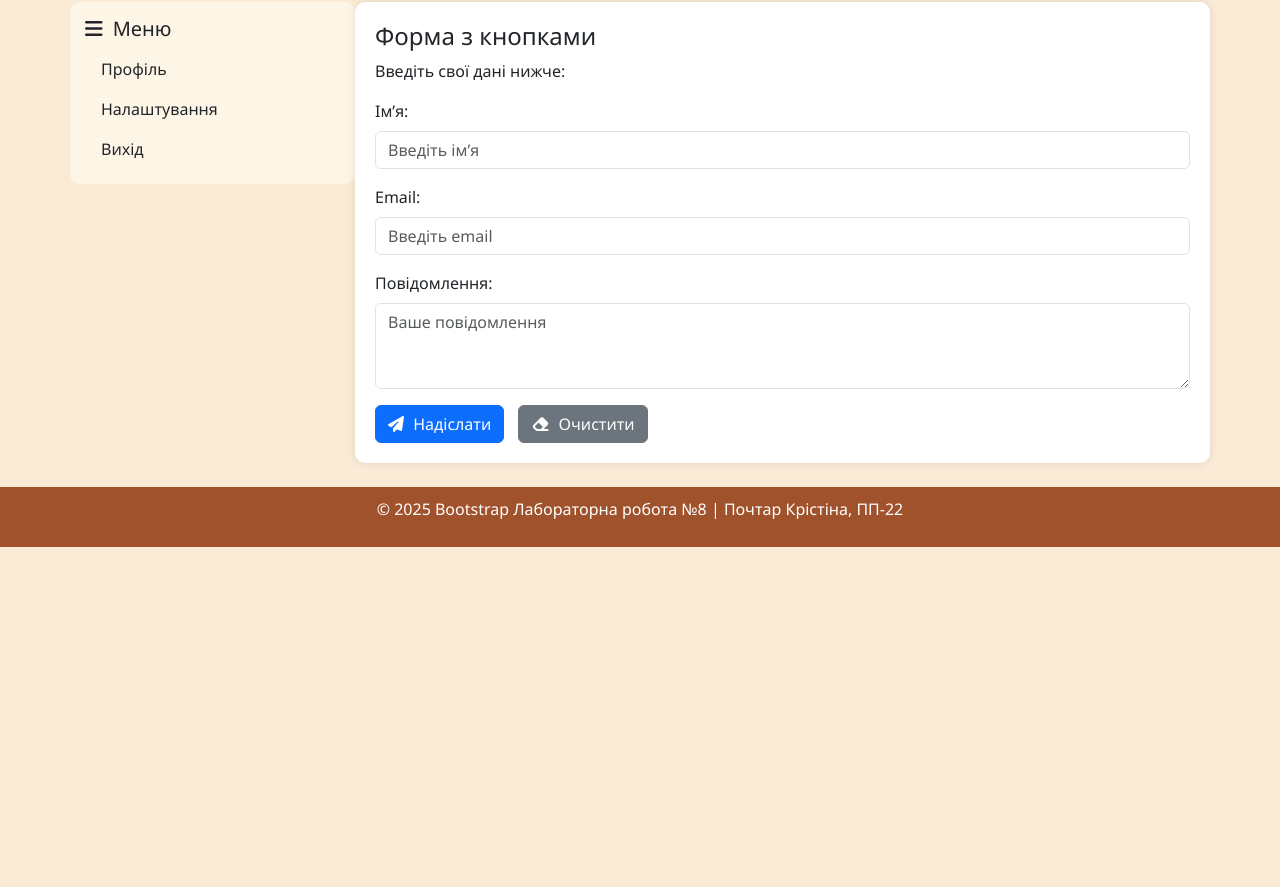
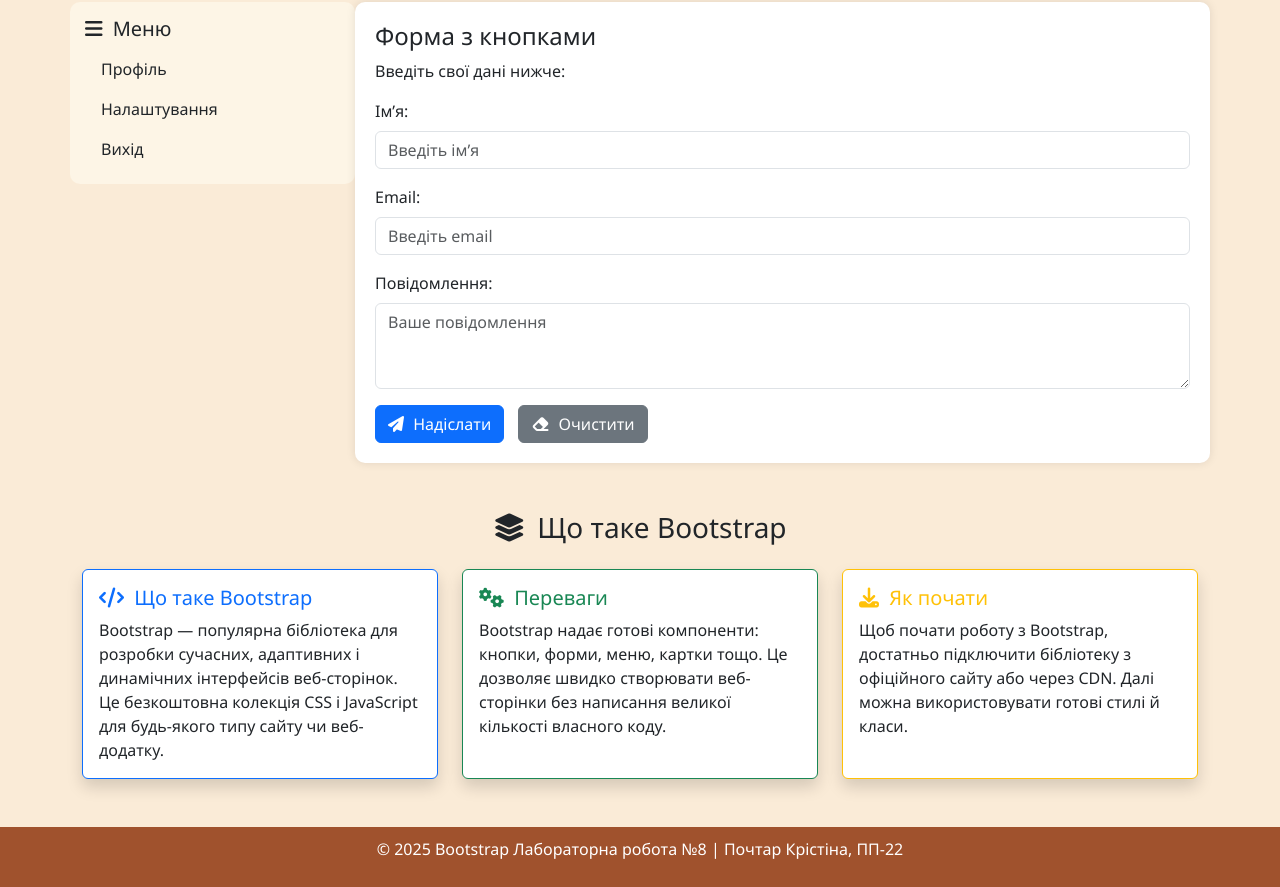
Before and after one commit to Kristina015/lab9, a plain HTML site: page index.html in a window 1280 px wide. Shown: the part 116-1003 px from the top of the page. Before the commit the page ends 800 px from the top, so only its background shows below. Drawn offline with Linux system fonts and the light colour scheme.

Commit message:
Update index.html

```diff
--- a/index.html
+++ b/index.html
@@ -69,6 +69,49 @@
     </div>
   </div>
 </div>
+<div class="container my-5">
+  <h3 class="text-center mb-4"><i class="fa-solid fa-layer-group"></i> Що таке Bootstrap</h3>
+  <div class="row g-4">
+    <!-- Картка 1 -->
+    <div class="col-md-4">
+      <div class="card shadow h-100 border-primary">
+        <div class="card-body">
+          <h5 class="card-title text-primary"><i class="fa-solid fa-code"></i> Що таке Bootstrap</h5>
+          <p class="card-text">
+            Bootstrap — популярна бібліотека для розробки сучасних, адаптивних і динамічних інтерфейсів веб-сторінок.
+            Це безкоштовна колекція CSS і JavaScript для будь-якого типу сайту чи веб-додатку.
+          </p>
+        </div>
+      </div>
+    </div>
+
+    <!-- Картка 2 -->
+    <div class="col-md-4">
+      <div class="card shadow h-100 border-success">
+        <div class="card-body">
+          <h5 class="card-title text-success"><i class="fa-solid fa-gears"></i> Переваги</h5>
+          <p class="card-text">
+            Bootstrap надає готові компоненти: кнопки, форми, меню, картки тощо.
+            Це дозволяє швидко створювати веб-сторінки без написання великої кількості власного коду.
+          </p>
+        </div>
+      </div>
+    </div>
+
+    <!-- Картка 3 -->
+    <div class="col-md-4">
+      <div class="card shadow h-100 border-warning">
+        <div class="card-body">
+          <h5 class="card-title text-warning"><i class="fa-solid fa-download"></i> Як почати</h5>
+          <p class="card-text">
+            Щоб почати роботу з Bootstrap, достатньо підключити бібліотеку з офіційного сайту або через CDN.
+            Далі можна використовувати готові стилі й класи.
+          </p>
+        </div>
+      </div>
+    </div>
+  </div>
+</div>
 
 <!-- Нижня частина сторінки -->
 <footer>
@@ -78,4 +121,5 @@
 <script src="bootstrap.js"></script>
 <script src="bootstrap.bundle.min.js"></script>
 </body>
+
 </html>
```
